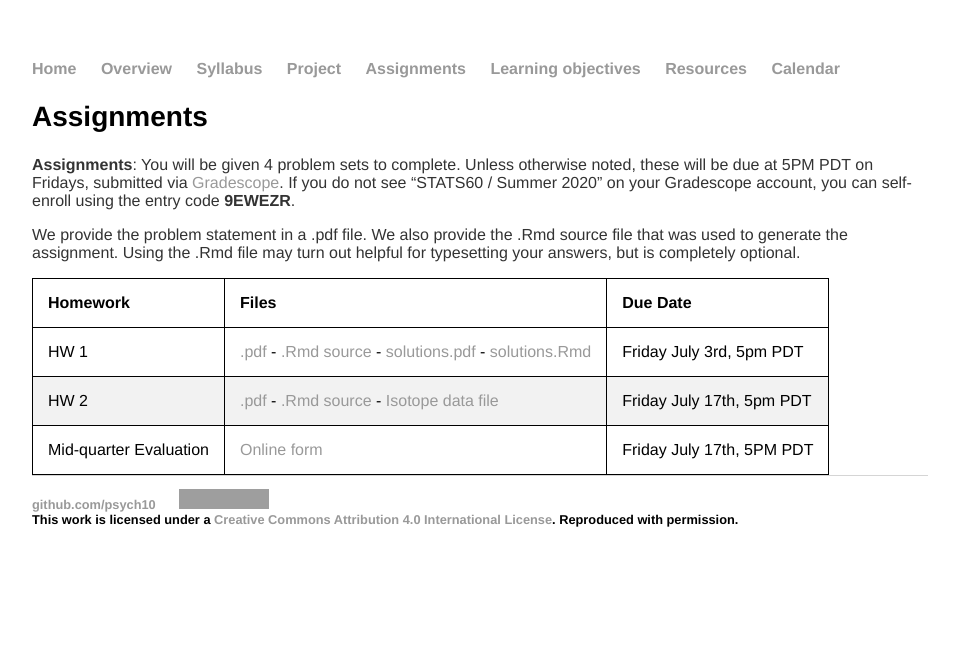
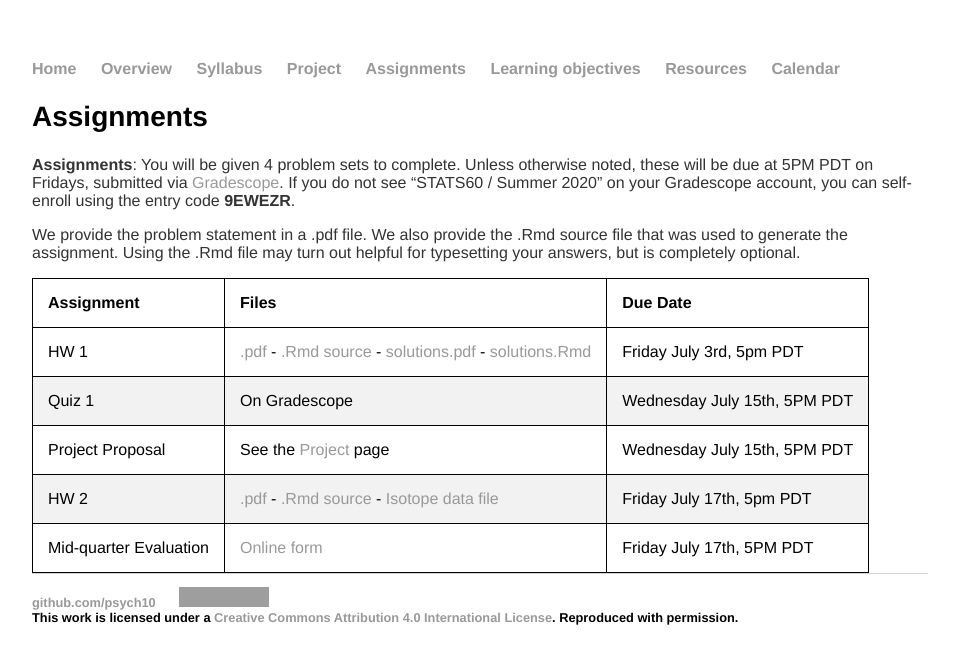
Before and after one commit to stats60/stats60.github.io, a Jekyll site: the page built from hw/index.md, in a window 1280 px wide. Shown: the top 664 px of the page, without its empty margins (160-1119 px from the left). Built offline with Jekyll 4.4.1, drawn with Linux system fonts in a browser that asks for light colours; our own code applies the rules of GitHub Pages for plain Markdown files; grey boxes are pictures that could not be loaded.

Commit message:
due dates

```diff
--- a/hw/index.md
+++ b/hw/index.md
@@ -9,8 +9,10 @@ e.com/). If you do not see "STATS60 / Summer 2020" on your Gradescope account, y
 
 We provide the problem statement in a .pdf file. We also provide the .Rmd source file that was used to generate the assignment. Using the .Rmd file may turn out helpful for typesetting your answers, but is completely optional.
 
-|Homework|Files|Due Date|
+|Assignment|Files|Due Date|
 | ---|---|---|
 |HW 1 |[.pdf](hw1/hw1.pdf) - [.Rmd source](hw1/hw1.Rmd) - [solutions.pdf](hw1/hw1sol.pdf) - [solutions.Rmd](hw1/hw1sol.Rmd)|Friday July 3rd, 5pm PDT
+|Quiz 1| On Gradescope| Wednesday July 15th, 5PM PDT
+|Project Proposal|See the [Project](../project) page| Wednesday July 15th, 5PM PDT
 |HW 2 |[.pdf](hw2/hw2.pdf) - [.Rmd source](hw2/hw2.Rmd) - [Isotope data file](hw2/IsotopeData.xlsx)|Friday July 17th, 5pm PDT
 |Mid-quarter Evaluation| [Online form](https://docs.google.com/forms/d/1ZrKm-FBKC6IqheyPTZ8s_FLWArUcJTgy2acq8n9BsxI/) |Friday July 17th, 5PM PDT
```
